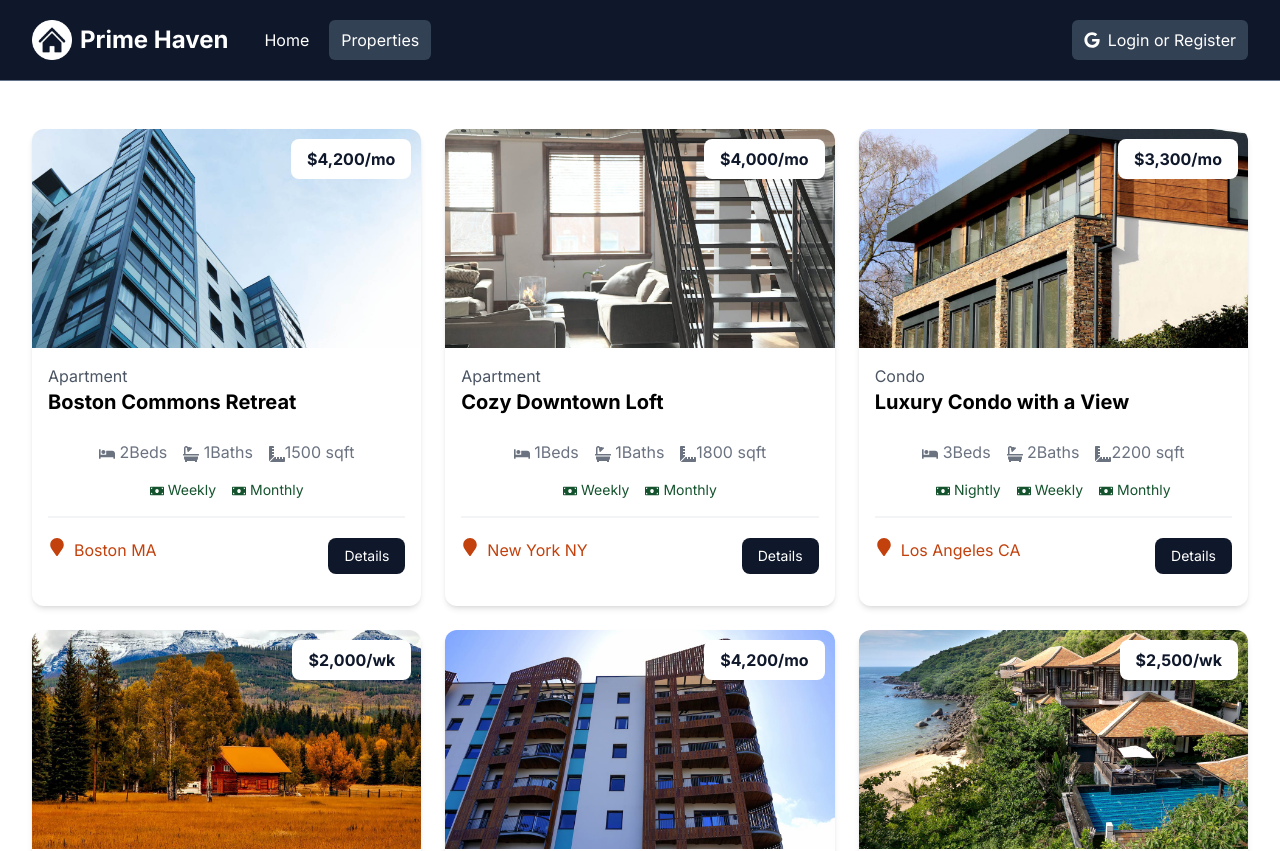
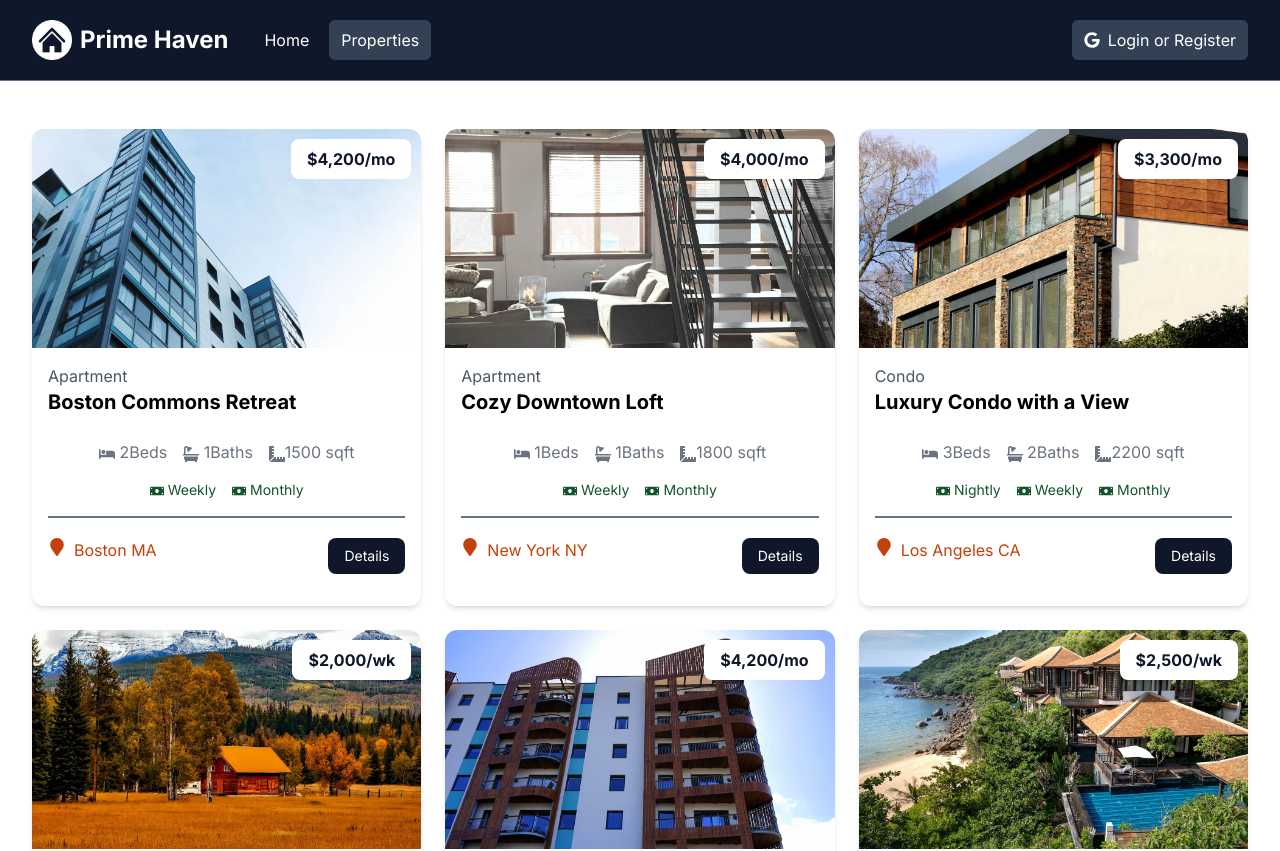
Before and after one commit to Harry-Leepz/prime-haven, a Next.js app: page /properties in a window 1280 px wide. Shown: the top 851 px of the page. Built offline with nearby package versions, Linux system fonts and the light colour scheme.

Commit message:
fix: add alt text for product card image

```diff
--- a/src/components/layout/PropertyCard.jsx
+++ b/src/components/layout/PropertyCard.jsx
@@ -34,7 +34,7 @@ export default function PropertyCard({ property }) {
         width={0}
         height={0}
         sizes='100vw'
-        alt=''
+        alt={name}
         className='w-full h-auto rounded-t-xl'
       />
       <div className='p-4'>
@@ -69,7 +69,7 @@ export default function PropertyCard({ property }) {
           ))}
         </div>
 
-        <div className='border border-gray-100 mb-5'></div>
+        <div className='border border-slate-500 mb-5'></div>
 
         <div className='flex flex-col lg:flex-row justify-between mb-4'>
           <div className='flex align-middle gap-2 mb-4 lg:mb-0'>
```
